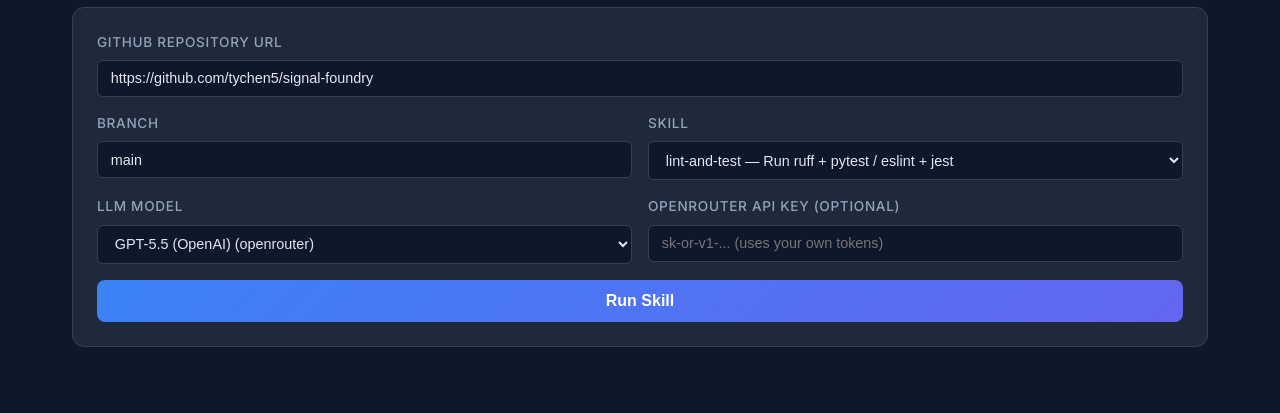
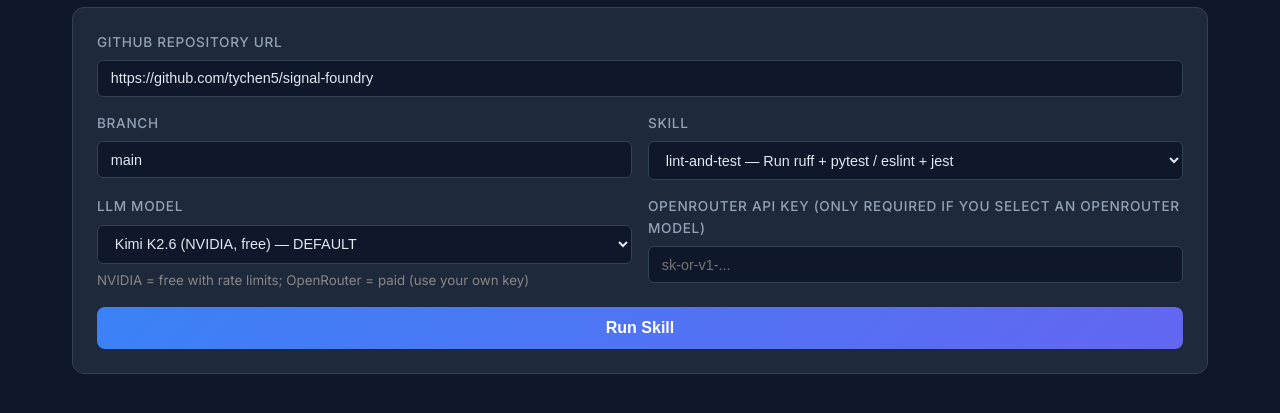
Before and after one commit to tychen5/signal-foundry, a FastAPI app: page /task1 in a window 1280 px wide. Shown: the part 199-612 px from the top of the page. Run offline with FastAPI, Linux system fonts and the light colour scheme.

Commit message:
chore(ui+models): NVIDIA-first model order + clearer reviewer hints
- src/config.py: reorder MODEL_REGISTRY so kimi-k2.6 (NVIDIA, free) is first
  → becomes the default selection in all three task UIs. Gemini 3.1 Pro is
  the first OpenRouter option (cheapest/fastest of the paid tier). Display
  names now indicate provider + cost tier ("NVIDIA, free", "OpenRouter, paid")
  so reviewers can pick informed defaults
- templates/task1/2/3.html: drop redundant "(provider)" suffix (already in
  display name), add hint text ("NVIDIA = free with rate limits, OpenRouter
  = paid use your own key"), clarify when API key is needed

Per the user's spec: reviewers should default to free NVIDIA kimi-k2.6 for
demos, switch to OpenRouter (gemini-3.1-pro-preview as default fallback) by
supplying their own key when they need higher throughput / better quality.

Co-Authored-By: Claude Sonnet 4.6 <noreply@anthropic.com>

```diff
--- a/src/config.py
+++ b/src/config.py
@@ -31,36 +31,21 @@ class LLMProvider(str, Enum):
 # chat-completion mode that returns just the answer text — which is what every
 # downstream task in this repo expects.
 MODEL_REGISTRY: dict[str, dict] = {
-    # OpenRouter models
-    "openai/gpt-5.5": {
-        "provider": LLMProvider.OPENROUTER,
-        "model_name": "openai/gpt-5.5",
-        "display_name": "GPT-5.5 (OpenAI)",
-        "max_tokens": 16384,
-    },
-    "anthropic/claude-opus-4.7": {
-        "provider": LLMProvider.OPENROUTER,
-        "model_name": "anthropic/claude-opus-4.7",
-        "display_name": "Claude Opus 4.7 (Anthropic)",
-        "max_tokens": 16384,
-    },
-    "google/gemini-3.1-pro-preview": {
-        "provider": LLMProvider.OPENROUTER,
-        "model_name": "google/gemini-3.1-pro-preview",
-        "display_name": "Gemini 3.1 Pro (Google)",
-        "max_tokens": 16384,
-    },
-    # NVIDIA AI Endpoints models
+    # ==================================================================
+    # NVIDIA NIM (free tier — DEFAULT for reviewers without their own key)
+    # ==================================================================
+    # kimi-k2.6 is first because it's the recommended default: free,
+    # fast (no thinking-mode latency tax), reliable structured output.
     "moonshotai/kimi-k2.6": {
         "provider": LLMProvider.NVIDIA,
         "model_name": "moonshotai/kimi-k2.6",
-        "display_name": "Kimi K2.6 (Moonshot)",
+        "display_name": "Kimi K2.6 (NVIDIA, free) — DEFAULT",
         "max_tokens": 16384,
     },
     "z-ai/glm-5.1": {
         "provider": LLMProvider.NVIDIA,
         "model_name": "z-ai/glm-5.1",
-        "display_name": "GLM 5.1 (Zhipu AI)",
+        "display_name": "GLM 5.1 (NVIDIA, free, thinking)",
         "max_tokens": 16384,
         # GLM 5.1 thinking-mode toggles use different keys than DeepSeek.
         # `enable_thinking=True` keeps reasoning available;
@@ -76,20 +61,44 @@ MODEL_REGISTRY: dict[str, dict] = {
     "deepseek-ai/deepseek-v4-pro": {
         "provider": LLMProvider.NVIDIA,
         "model_name": "deepseek-ai/deepseek-v4-pro",
-        "display_name": "DeepSeek V4 Pro",
+        "display_name": "DeepSeek V4 Pro (NVIDIA, free, thinking)",
         "max_tokens": 16384,
         # Default thinking=True: empirically gives noticeably better answers on
         # the structured-extraction prompts in this repo (skill matching,
         # 10-K boundary refinement, browser action planning), at the cost of
-        # extra reasoning tokens. Final answer still lands in .content;
-        # reasoning_content is captured separately and ignored downstream.
+        # extra reasoning tokens (200+ s per call). Final answer still lands
+        # in .content; reasoning_content is captured separately and ignored
+        # downstream. Use this for hard tasks where latency is acceptable.
         "extra_body": {"chat_template_kwargs": {"thinking": True}},
     },
     "minimaxai/minimax-m2.7": {
         "provider": LLMProvider.NVIDIA,
         "model_name": "minimaxai/minimax-m2.7",
-        "display_name": "MiniMax M2.7",
+        "display_name": "MiniMax M2.7 (NVIDIA, free)",
         "max_tokens": 8192,
+    },
+    # ==================================================================
+    # OpenRouter (paid tier — reviewers should supply their own key)
+    # ==================================================================
+    # Gemini 3.1 Pro Preview is first because it's the recommended paid
+    # fallback: cheap ($0.00125/1K in, $0.005/1K out), high-quality, fast.
+    "google/gemini-3.1-pro-preview": {
+        "provider": LLMProvider.OPENROUTER,
+        "model_name": "google/gemini-3.1-pro-preview",
+        "display_name": "Gemini 3.1 Pro (OpenRouter, paid)",
+        "max_tokens": 16384,
+    },
+    "anthropic/claude-opus-4.7": {
+        "provider": LLMProvider.OPENROUTER,
+        "model_name": "anthropic/claude-opus-4.7",
+        "display_name": "Claude Opus 4.7 (OpenRouter, paid, premium)",
+        "max_tokens": 16384,
+    },
+    "openai/gpt-5.5": {
+        "provider": LLMProvider.OPENROUTER,
+        "model_name": "openai/gpt-5.5",
+        "display_name": "GPT-5.5 (OpenRouter, paid)",
+        "max_tokens": 16384,
     },
 }
 
--- a/templates/task1.html
+++ b/templates/task1.html
@@ -102,13 +102,14 @@
                     <label>LLM Model</label>
                     <select id="model-select">
                         {% for model in models %}
-                        <option value="{{ model.id }}">{{ model.display_name }} ({{ model.provider }})</option>
+                        <option value="{{ model.id }}">{{ model.display_name }}</option>
                         {% endfor %}
                     </select>
+                    <small style="color:#888">NVIDIA = free with rate limits; OpenRouter = paid (use your own key)</small>
                 </div>
                 <div class="form-group">
-                    <label>OpenRouter API Key (optional)</label>
-                    <input type="text" id="user-api-key" placeholder="sk-or-v1-... (uses your own tokens)">
+                    <label>OpenRouter API Key (only required if you select an OpenRouter model)</label>
+                    <input type="text" id="user-api-key" placeholder="sk-or-v1-...">
                 </div>
             </div>
             <div class="form-row">
--- a/templates/task2.html
+++ b/templates/task2.html
@@ -102,12 +102,13 @@
                     <label>LLM Model</label>
                     <select id="model-select">
                         {% for model in models %}
-                        <option value="{{ model.id }}">{{ model.display_name }} ({{ model.provider }})</option>
+                        <option value="{{ model.id }}">{{ model.display_name }}</option>
                         {% endfor %}
                     </select>
+                    <small style="color:#888">NVIDIA = free with rate limits; OpenRouter = paid (use your own key)</small>
                 </div>
                 <div class="form-group">
-                    <label>OpenRouter API Key (optional)</label>
+                    <label>OpenRouter API Key (only required if you select an OpenRouter model)</label>
                     <input type="text" id="user-api-key" placeholder="sk-or-v1-...">
                 </div>
             </div>
--- a/templates/task3.html
+++ b/templates/task3.html
@@ -109,12 +109,13 @@
                     <label>LLM Model</label>
                     <select id="model-select">
                         {% for model in models %}
-                        <option value="{{ model.id }}">{{ model.display_name }} ({{ model.provider }})</option>
+                        <option value="{{ model.id }}">{{ model.display_name }}</option>
                         {% endfor %}
                     </select>
+                    <small style="color:#888">NVIDIA = free with rate limits; OpenRouter = paid (use your own key)</small>
                 </div>
                 <div class="form-group">
-                    <label>OpenRouter API Key (optional)</label>
+                    <label>OpenRouter API Key (only required if you select an OpenRouter model)</label>
                     <input type="text" id="user-api-key" placeholder="sk-or-v1-...">
                 </div>
             </div>
```
